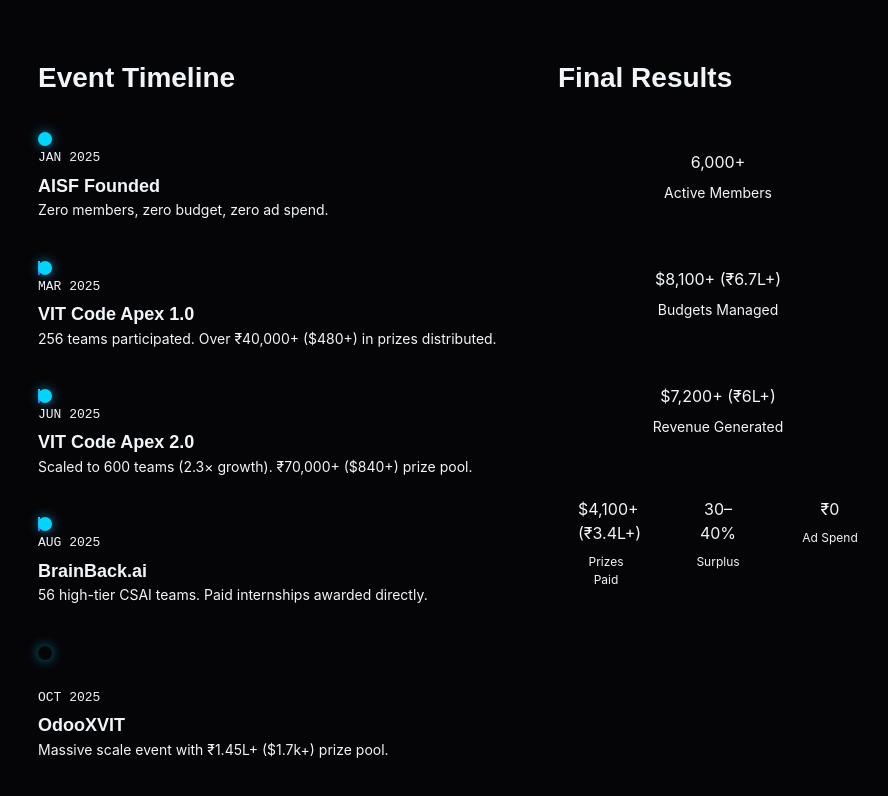
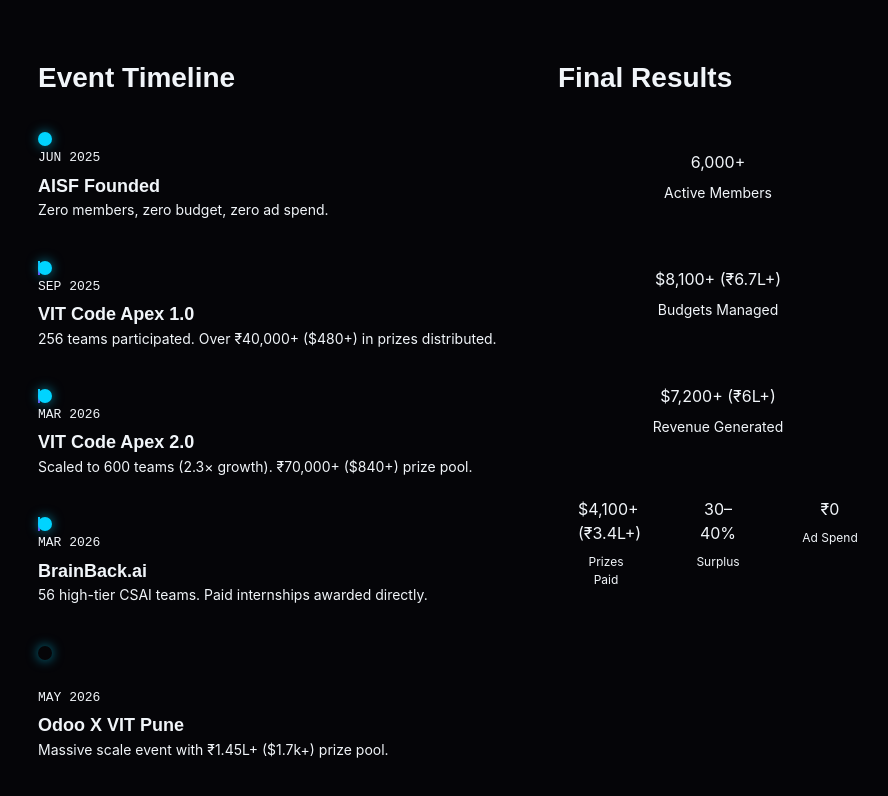
Before and after one commit to OMKUMAR226/om-executive-portfolio, a Next.js app: page /case-studies/aidn-community in a window 1280 px wide. Shown: the part 1161-1957 px from the top of the page, without its empty margins (182-1070 px from the left). Built offline with nearby package versions, Linux system fonts and the light colour scheme.

Commit message:
fix: update AIDN/AISF event timeline dates

```diff
--- a/app/case-studies/aidn-community/page.jsx
+++ b/app/case-studies/aidn-community/page.jsx
@@ -128,7 +128,7 @@
                     <div className="timeline-dot" />
                   </div>
                   <div style={{ paddingBottom: '32px', paddingTop: '2px' }}>
-                    <div style={{ fontSize: '13px', color: 'var(--sky)', fontFamily: "'JetBrains Mono', monospace", marginBottom: '8px' }}>JAN 2025</div>
+                    <div style={{ fontSize: '13px', color: 'var(--sky)', fontFamily: "'JetBrains Mono', monospace", marginBottom: '8px' }}>JUN 2025</div>
                     <h3 style={{ fontSize: '18px', color: 'var(--white)', marginBottom: '8px', margin: 0 }}>AISF Founded</h3>
                     <p style={{ fontSize: '14px', color: 'var(--slate-400)', margin: 0 }}>Zero members, zero budget, zero ad spend.</p>
                   </div>
@@ -139,7 +139,7 @@
                     <div className="timeline-dot" />
                   </div>
                   <div style={{ paddingBottom: '32px', paddingTop: '2px' }}>
-                    <div style={{ fontSize: '13px', color: 'var(--sky)', fontFamily: "'JetBrains Mono', monospace", marginBottom: '8px' }}>MAR 2025</div>
+                    <div style={{ fontSize: '13px', color: 'var(--sky)', fontFamily: "'JetBrains Mono', monospace", marginBottom: '8px' }}>SEP 2025</div>
                     <h3 style={{ fontSize: '18px', color: 'var(--white)', marginBottom: '8px', margin: 0 }}>VIT Code Apex 1.0</h3>
                     <p style={{ fontSize: '14px', color: 'var(--slate-400)', margin: 0 }}>256 teams participated. Over ₹40,000+ ($480+) in prizes distributed.</p>
                   </div>
@@ -150,7 +150,7 @@
                     <div className="timeline-dot" />
                   </div>
                   <div style={{ paddingBottom: '32px', paddingTop: '2px' }}>
-                    <div style={{ fontSize: '13px', color: 'var(--sky)', fontFamily: "'JetBrains Mono', monospace", marginBottom: '8px' }}>JUN 2025</div>
+                    <div style={{ fontSize: '13px', color: 'var(--sky)', fontFamily: "'JetBrains Mono', monospace", marginBottom: '8px' }}>MAR 2026</div>
                     <h3 style={{ fontSize: '18px', color: 'var(--white)', marginBottom: '8px', margin: 0 }}>VIT Code Apex 2.0</h3>
                     <p style={{ fontSize: '14px', color: 'var(--slate-400)', margin: 0 }}>Scaled to 600 teams (2.3× growth). ₹70,000+ ($840+) prize pool.</p>
                   </div>
@@ -161,7 +161,7 @@
                     <div className="timeline-dot" />
                   </div>
                   <div style={{ paddingBottom: '32px', paddingTop: '2px' }}>
-                    <div style={{ fontSize: '13px', color: 'var(--sky)', fontFamily: "'JetBrains Mono', monospace", marginBottom: '8px' }}>AUG 2025</div>
+                    <div style={{ fontSize: '13px', color: 'var(--sky)', fontFamily: "'JetBrains Mono', monospace", marginBottom: '8px' }}>MAR 2026</div>
                     <h3 style={{ fontSize: '18px', color: 'var(--white)', marginBottom: '8px', margin: 0 }}>BrainBack.ai</h3>
                     <p style={{ fontSize: '14px', color: 'var(--slate-400)', margin: 0 }}>56 high-tier CSAI teams. Paid internships awarded directly.</p>
                   </div>
@@ -172,8 +172,8 @@
                     <div className="timeline-dot" style={{ background: 'var(--gold)' }} />
                   </div>
                   <div style={{ paddingTop: '2px' }}>
-                    <div style={{ fontSize: '13px', color: 'var(--gold)', fontFamily: "'JetBrains Mono', monospace", marginBottom: '8px' }}>OCT 2025</div>
-                    <h3 style={{ fontSize: '18px', color: 'var(--white)', marginBottom: '8px', margin: 0 }}>OdooXVIT</h3>
+                    <div style={{ fontSize: '13px', color: 'var(--gold)', fontFamily: "'JetBrains Mono', monospace", marginBottom: '8px' }}>MAY 2026</div>
+                    <h3 style={{ fontSize: '18px', color: 'var(--white)', marginBottom: '8px', margin: 0 }}>Odoo X VIT Pune</h3>
                     <p style={{ fontSize: '14px', color: 'var(--slate-400)', margin: 0 }}>Massive scale event with ₹1.45L+ ($1.7k+) prize pool.</p>
                   </div>
                 </div>
```
